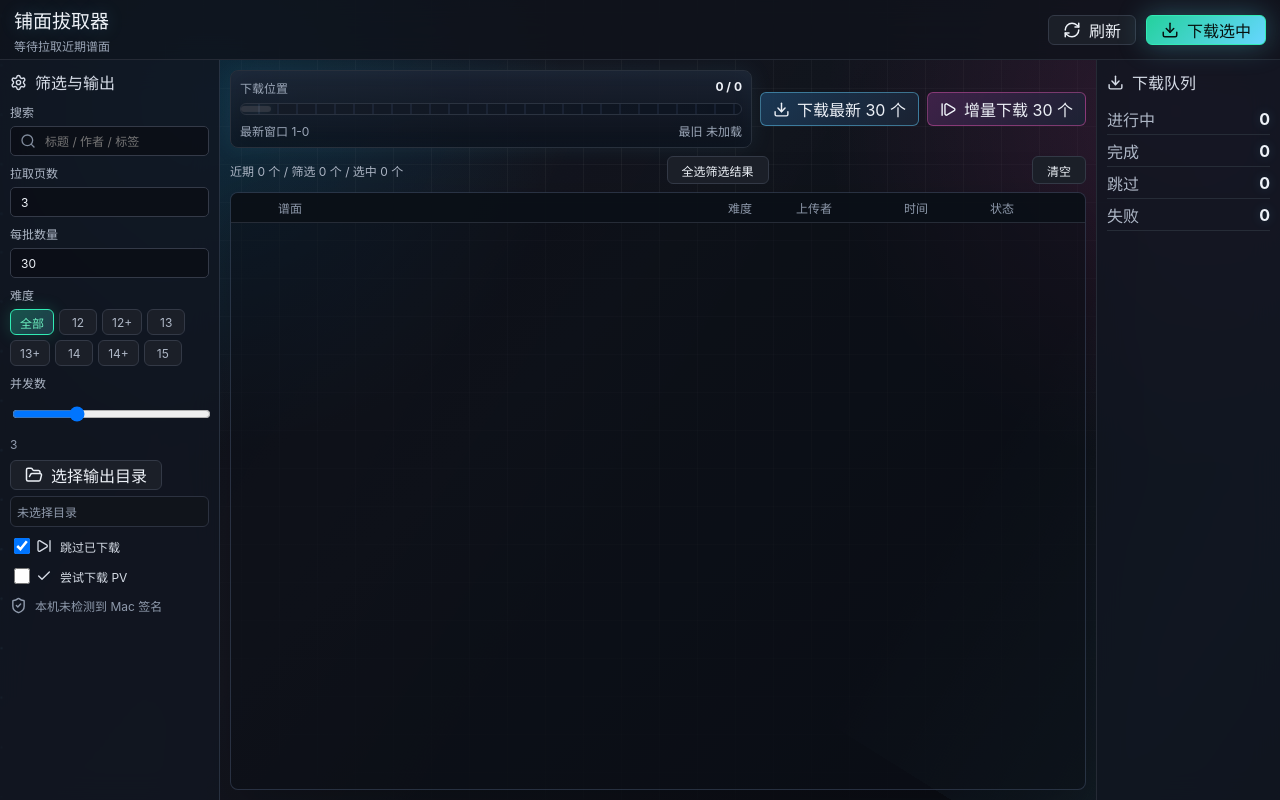
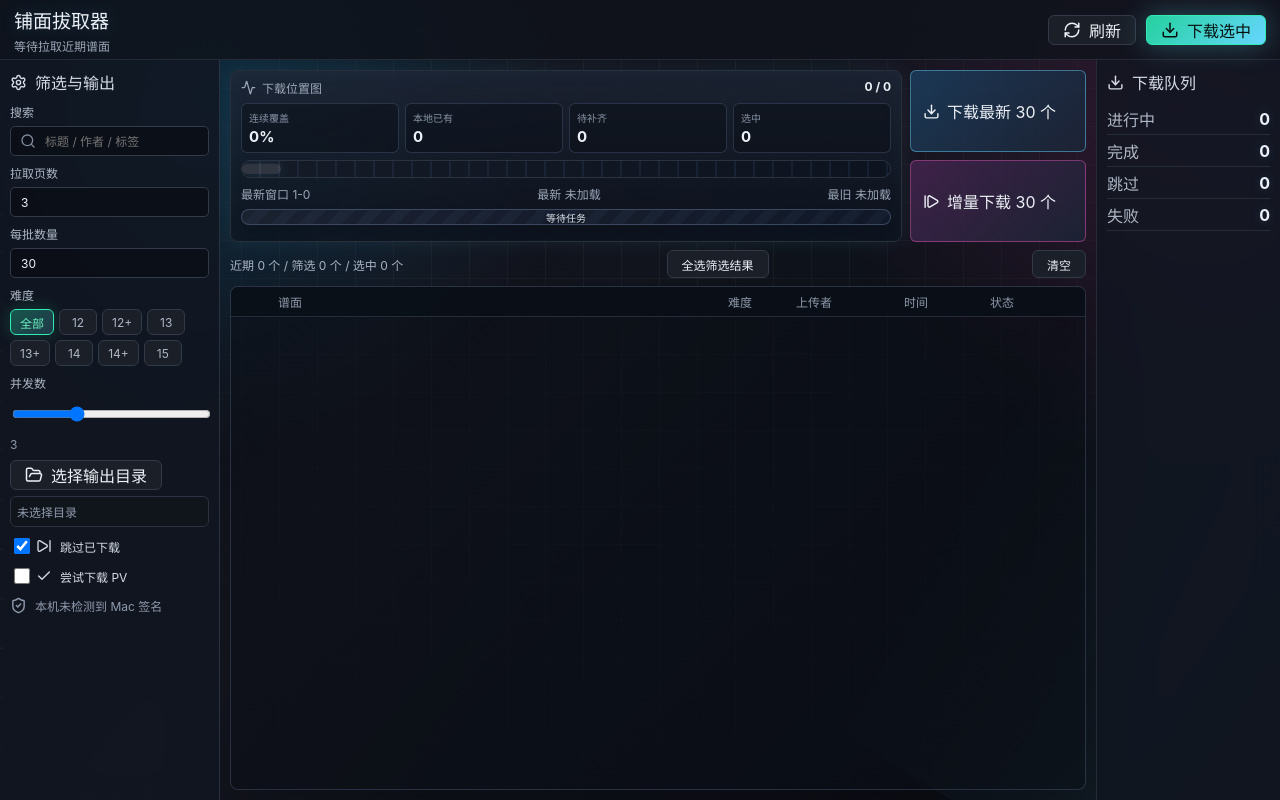
Before and after one commit to MeowKJ/pumian-picker, a React (Vite) app: page / in a window 1280 px wide. Built offline with nearby package versions, Linux system fonts and the light colour scheme.

Commit message:
refactor(ui): redesign download dashboard

```diff
--- a/src/renderer/src/App.tsx
+++ b/src/renderer/src/App.tsx
@@ -1,5 +1,5 @@
 import React, { useEffect, useMemo, useState } from 'react';
-import { Check, Download, FolderOpen, RefreshCw, Search, Settings, ShieldCheck, SkipForward, StepForward } from 'lucide-react';
+import { Activity, Check, Download, FolderOpen, RefreshCw, Search, Settings, ShieldCheck, SkipForward, StepForward } from 'lucide-react';
 import { createRoot } from 'react-dom/client';
 import './styles.css';
 
@@ -83,6 +83,14 @@ function tags(song: Song): string {
   return [...(song.tags || []), ...(song.publicTags || [])].slice(0, 3).join(' / ');
 }
 
+function dayKey(value?: string): string {
+  if (!value) return '未知';
+  return new Intl.DateTimeFormat('zh-CN', {
+    month: '2-digit',
+    day: '2-digit',
+  }).format(new Date(value));
+}
+
 function sortRecent(a: Song, b: Song): number {
   return new Date(b.timestamp || 0).getTime() - new Date(a.timestamp || 0).getTime();
 }
@@ -143,6 +151,10 @@ function App() {
   const coveragePercent = filtered.length ? Math.min(100, Math.round((coveredCount / filtered.length) * 100)) : 0;
   const latestWindowEnd = Math.min(batchSize, filtered.length);
   const oldestLoaded = filtered.at(-1);
+  const newestLoaded = filtered.at(0);
+  const selectedCount = filtered.filter((song) => selected.has(song.id)).length;
+  const localCount = filtered.filter((song) => hasLocalChart(song, existingIds)).length;
+  const missingCount = Math.max(0, filtered.length - localCount);
 
   const stats = useMemo(() => {
     const list = Object.values(events);
@@ -153,6 +165,31 @@ function App() {
       active: list.filter((event) => event.status === 'downloading').length,
     };
   }, [events]);
+
+  const downloadTotal = Object.keys(events).length;
+  const downloadDone = stats.done + stats.failed + stats.skipped;
+  const downloadPercent = downloadTotal ? Math.round((downloadDone / downloadTotal) * 100) : 0;
+
+  const positionCells = useMemo(() => {
+    const groups = new Map<string, { total: number; local: number; selected: number }>();
+    filtered.forEach((song) => {
+      const key = dayKey(song.timestamp);
+      const prev = groups.get(key) || { total: 0, local: 0, selected: 0 };
+      prev.total += 1;
+      if (hasLocalChart(song, existingIds)) prev.local += 1;
+      if (selected.has(song.id)) prev.selected += 1;
+      groups.set(key, prev);
+    });
+    const cells = Array.from(groups.entries()).slice(0, 42).reverse();
+    return cells.map(([date, item]) => ({
+      date,
+      total: item.total,
+      local: item.local,
+      selected: item.selected,
+      level: Math.min(4, Math.max(1, Math.ceil(item.total / 4))),
+      localRatio: item.total ? item.local / item.total : 0,
+    }));
+  }, [filtered, existingIds, selected]);
 
   const fxDots = useMemo(() => Array.from({ length: 18 }, (_, index) => index), []);
 
@@ -361,11 +398,17 @@ function App() {
         </aside>
 
         <section className="content">
-          <div className="batch-panel">
+          <section className="command-deck">
             <div className="position-card">
               <div className="position-head">
-                <span>下载位置</span>
+                <span><Activity size={15} />下载位置图</span>
                 <strong>{coveredCount} / {filtered.length}</strong>
+              </div>
+              <div className="position-stats">
+                <div><span>连续覆盖</span><strong>{coveragePercent}%</strong></div>
+                <div><span>本地已有</span><strong>{localCount}</strong></div>
+                <div><span>待补齐</span><strong>{missingCount}</strong></div>
+                <div><span>选中</span><strong>{selectedCount}</strong></div>
               </div>
               <div className="position-rail">
                 <span className="position-fill" style={{ width: `${coveragePercent}%` }} />
@@ -373,9 +416,28 @@ function App() {
               </div>
               <div className="position-meta">
                 <span>最新窗口 1-{latestWindowEnd}</span>
+                <span>最新 {newestLoaded ? formatDate(newestLoaded.timestamp) : '未加载'}</span>
                 <span>最旧 {oldestLoaded ? formatDate(oldestLoaded.timestamp) : '未加载'}</span>
               </div>
+              <div className="download-rail">
+                <span className="download-fill" style={{ width: `${downloadPercent}%` }} />
+                <strong>{downloadTotal ? `${downloadDone}/${downloadTotal}` : '等待任务'}</strong>
               </div>
+              <div className="calendar-map" aria-label="近期下载覆盖点阵">
+                {positionCells.map((cell, index) => (
+                  <span
+                    key={`${cell.date}-${index}`}
+                    title={`${cell.date}：${cell.total} 个，本地 ${cell.local} 个，选中 ${cell.selected} 个`}
+                    className={cell.localRatio >= 1 ? 'complete' : cell.localRatio > 0 ? 'partial' : ''}
+                    style={{
+                      '--level': cell.level,
+                      '--local': cell.localRatio,
+                    } as React.CSSProperties}
+                  />
+                ))}
+              </div>
+            </div>
+            <div className="batch-panel">
               <button className="batch-action" onClick={downloadLatestBatch} disabled={downloading}>
                 <Download size={17} />
                 下载最新 {batchSize} 个
@@ -385,8 +447,9 @@ function App() {
                 增量下载 {batchSize} 个
               </button>
             </div>
+          </section>
           <div className="toolbar">
-            <span>近期 {songs.length} 个 / 筛选 {filtered.length} 个 / 选中 {filtered.filter((song) => selected.has(song.id)).length} 个</span>
+            <span>近期 {songs.length} 个 / 筛选 {filtered.length} 个 / 选中 {selectedCount} 个</span>
             <button onClick={selectFiltered}>全选筛选结果</button>
             <button onClick={() => setSelected(new Set())}>清空</button>
           </div>
@@ -399,6 +462,7 @@ function App() {
               const event = events[song.id];
               return (
                 <button className={`row ${event?.status || ''} ${hasLocalChart(song, existingIds) ? 'local' : ''}`} key={song.id} onClick={() => toggle(song.id)}>
+                  <span className="row-wave" />
                   <input type="checkbox" checked={selected.has(song.id)} readOnly />
                   <span>
                     <strong>{song.title}</strong>
--- a/src/renderer/src/styles.css
+++ b/src/renderer/src/styles.css
@@ -344,6 +344,7 @@ select {
 .row {
   width: 100%;
   min-height: 40px;
+  position: relative;
   display: grid;
   grid-template-columns: 28px minmax(220px, 1fr) 58px 98px 76px 86px;
   align-items: center;
@@ -355,6 +356,24 @@ select {
   text-align: left;
   background: rgba(19, 24, 35, .78);
   animation: rowEnter .38s ease both;
+  overflow: hidden;
+}
+
+.row > *:not(.row-wave) {
+  position: relative;
+  z-index: 1;
+}
+
+.row-wave {
+  position: absolute;
+  inset: 0;
+  z-index: 0;
+  pointer-events: none;
+  opacity: .45;
+  background:
+    radial-gradient(circle at 14% 50%, rgba(102, 214, 255, .12), transparent 22%),
+    linear-gradient(90deg, rgba(255,255,255,.02), transparent 45%);
+  transform: translateX(-18%);
 }
 
 .row:hover {
@@ -366,15 +385,34 @@ select {
   background-image: linear-gradient(90deg, rgba(36, 209, 157, .08), transparent 34%);
 }
 
+.row.local .row-wave {
+  background:
+    linear-gradient(90deg, rgba(36, 209, 157, .2), transparent 42%),
+    repeating-linear-gradient(90deg, rgba(36, 209, 157, .12) 0 1px, transparent 1px 18px);
+}
+
 .row.downloading {
-  background-image: linear-gradient(90deg, rgba(102, 214, 255, .2), rgba(255, 80, 190, .12), rgba(102, 214, 255, .2));
-  background-size: 220% 100%;
-  animation: rowStream 1.15s linear infinite;
   box-shadow: inset 3px 0 0 #66d6ff;
+}
+
+.row.downloading .row-wave {
+  opacity: .95;
+  background:
+    radial-gradient(circle at 15% 50%, rgba(102, 214, 255, .36), transparent 19%),
+    radial-gradient(circle at 45% 50%, rgba(255, 94, 196, .2), transparent 20%),
+    linear-gradient(90deg, rgba(102, 214, 255, .28), rgba(255, 94, 196, .16), rgba(102, 214, 255, .28));
+  background-size: 160px 100%, 220px 100%, 240% 100%;
+  animation: rowRipple 1.1s linear infinite;
 }
 
 .row.done {
   animation: donePop .52s ease both;
+}
+
+.row.done .row-wave {
+  opacity: .65;
+  background: linear-gradient(90deg, rgba(36, 209, 157, .32), transparent 58%);
+  animation: doneWash .7s ease both;
 }
 
 .row.failed {
@@ -520,16 +558,23 @@ select {
   box-shadow: 0 0 16px rgba(36, 209, 157, .22);
 }
 
-.batch-panel {
+.command-deck {
   display: grid;
-  grid-template-columns: minmax(230px, 1fr) auto auto;
-  align-items: center;
+  grid-template-columns: minmax(0, 1fr) 176px;
+  align-items: stretch;
   gap: 8px;
   margin-bottom: 8px;
 }
 
+.batch-panel {
+  display: grid;
+  grid-template-rows: 1fr 1fr;
+  gap: 8px;
+}
+
 .batch-panel button {
-  height: 34px;
+  height: 100%;
+  min-height: 44px;
   border-radius: 6px;
   padding: 0 12px;
   display: inline-flex;
@@ -542,7 +587,7 @@ select {
   min-width: 0;
   border: 1px solid #28303c;
   border-radius: 8px;
-  padding: 8px 9px;
+  padding: 8px 10px;
   background:
     linear-gradient(180deg, rgba(28, 35, 50, .9) 0%, rgba(11, 17, 27, .88) 100%),
     radial-gradient(circle at 10% 20%, rgba(102, 214, 255, .16), transparent 40%);
@@ -558,13 +603,53 @@ select {
   font-size: 12px;
 }
 
+.position-head span {
+  display: inline-flex;
+  align-items: center;
+  gap: 6px;
+}
+
 .position-head strong {
   color: #edf1f7;
 }
 
+.position-stats {
+  display: grid;
+  grid-template-columns: repeat(4, minmax(0, 1fr));
+  gap: 6px;
+  margin-top: 7px;
+}
+
+.position-stats div {
+  min-width: 0;
+  padding: 6px 7px;
+  border: 1px solid rgba(89, 107, 139, .36);
+  border-radius: 6px;
+  background: rgba(8, 12, 19, .42);
+}
+
+.position-stats span,
+.position-stats strong {
+  display: block;
+  overflow: hidden;
+  text-overflow: ellipsis;
+  white-space: nowrap;
+}
+
+.position-stats span {
+  color: #8793a5;
+  font-size: 10px;
+}
+
+.position-stats strong {
+  margin-top: 2px;
+  color: #edf1f7;
+  font-size: 15px;
+}
+
 .position-rail {
   position: relative;
-  height: 12px;
+  height: 18px;
   margin: 7px 0;
   overflow: hidden;
   border: 1px solid #2b3340;
@@ -585,12 +670,80 @@ select {
 
 .position-window {
   position: absolute;
-  top: 2px;
-  bottom: 2px;
+  top: 3px;
+  bottom: 3px;
   border-radius: 999px;
   background: rgba(255, 255, 255, .32);
   box-shadow: 0 0 14px rgba(102, 214, 255, .42);
   animation: windowPulse 1.8s ease-in-out infinite;
+}
+
+.download-rail {
+  position: relative;
+  height: 16px;
+  margin-top: 7px;
+  overflow: hidden;
+  border: 1px solid rgba(72, 88, 115, .72);
+  border-radius: 999px;
+  background:
+    linear-gradient(90deg, rgba(255,255,255,.04), transparent),
+    repeating-linear-gradient(135deg, #111827 0 10px, #151f30 10px 20px);
+}
+
+.download-fill {
+  position: absolute;
+  inset: 0 auto 0 0;
+  min-width: 0;
+  border-radius: inherit;
+  background: linear-gradient(90deg, #66d6ff, #8d7bff, #ff5ec4, #66d6ff);
+  background-size: 240% 100%;
+  animation: railFlow 1.1s linear infinite;
+}
+
+.download-rail strong {
+  position: absolute;
+  inset: 0;
+  display: grid;
+  place-items: center;
+  color: #dfe8f6;
+  font-size: 10px;
+  text-shadow: 0 1px 4px rgba(0,0,0,.7);
+}
+
+.calendar-map {
+  display: grid;
+  grid-template-columns: repeat(21, 1fr);
+  gap: 4px;
+  margin-top: 8px;
+}
+
+.calendar-map span {
+  height: 9px;
+  border-radius: 3px;
+  background:
+    linear-gradient(90deg, rgba(36, 209, 157, calc(var(--local) * .9)), transparent),
+    rgba(31, 43, 61, .9);
+  box-shadow:
+    inset 0 0 0 1px rgba(255,255,255,.04),
+    0 0 calc(var(--level) * 3px) rgba(36, 209, 157, calc(var(--level) * .08));
+  opacity: calc(.42 + var(--level) * .14);
+  transition: transform .15s ease, box-shadow .15s ease;
+}
+
+.calendar-map span.partial {
+  background:
+    linear-gradient(90deg, rgba(36, 209, 157, .55), rgba(102, 214, 255, .18)),
+    rgba(31, 43, 61, .9);
+}
+
+.calendar-map span.complete {
+  background: linear-gradient(135deg, #23c98f, #7fffd0);
+  box-shadow: 0 0 10px rgba(36, 209, 157, .34);
+}
+
+.calendar-map span:hover {
+  transform: scale(1.35);
+  box-shadow: 0 0 14px rgba(102, 214, 255, .5);
 }
 
 .batch-action {
@@ -648,6 +801,16 @@ select {
   to { background-position: -220% 0; }
 }
 
+@keyframes rowRipple {
+  from { background-position: 0 0, 0 0, 0 0; transform: translateX(-8%); }
+  to { background-position: 160px 0, 220px 0, -240% 0; transform: translateX(8%); }
+}
+
+@keyframes doneWash {
+  from { transform: translateX(-90%); }
+  to { transform: translateX(0); }
+}
+
 @keyframes donePop {
   0% { transform: scale(.992); }
   45% { box-shadow: inset 3px 0 0 #20d19d, 0 0 28px rgba(36, 209, 157, .3); }
```
Lines whose indentation alone changed are shown as unchanged.
